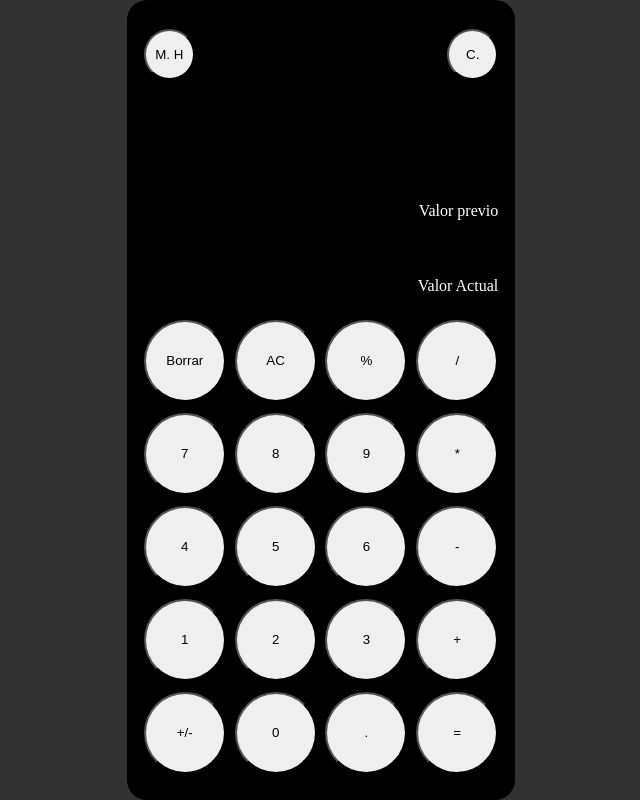
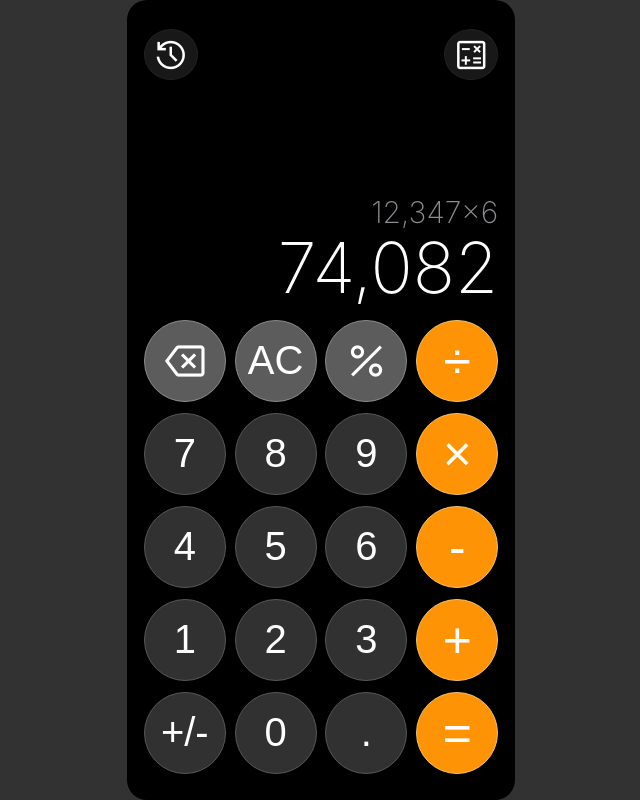
Before and after one commit to Vor7ex/web-ios-calculator, a plain HTML site: page index.html in a window 1280 px wide. Shown: the whole page, without its empty margins (319-959 px from the left). Drawn offline with nearby package versions, Linux system fonts and the light colour scheme.

Commit message:
refactor: enhance UI with icon buttons and improved styling

```diff
--- a/index.html
+++ b/index.html
@@ -5,6 +5,7 @@
     <meta http-equiv='X-UA-Compatible' content='IE=edge'>
     <title>Calculadora</title>
     <meta name='viewport' content='width=device-width, initial-scale=1'>
+    <link rel="stylesheet" href="https://fonts.googleapis.com/css2?family=Material+Symbols+Outlined:opsz,wght,FILL,GRAD@20..48,100..700,0..1,-50..200" />
     <link rel='stylesheet' type='text/css' media='screen' href='styles.css'>
     <script src='script.js'></script>
 </head>
@@ -12,36 +13,52 @@
 
     <div class="calculator-app">
         <header>
-            <button class="menu-icon">M. H</button>
-            <button class="calculator-icon">C.</button>
+            <button class="menu-icon">
+                <span class="material-symbols-outlined small-icon">
+                history
+                </span>
+            </button>
+            <button class="calculator-icon">
+                <span class="material-symbols-outlined small-icon">
+                calculate
+                </span>
+            </button>
         </header>
 
         <div class="calculator-display">
-            <div class="previous-operand">Valor previo</div>
-            <div class="current-operand">Valor Actual</div>
+            <div class="previous-operand">12,347×6</div>
+            <div class="current-operand">74,082</div>
         </div>
 
         <div class="keypad">
-            <button class="control">Borrar</button>
+            <button class="control">
+                <span class="material-symbols-outlined big-icon">
+                backspace
+                </span>
+            </button>
             <button class="control">AC</button>
-            <button class="control">%</button>
-            <button class="operator">/</button>
+            <button class="control">
+                <span class="material-symbols-outlined big-icon">
+                percent
+                </span>
+            </button>
+            <button class="operator big-icon">÷</button>
             <button class="number">7</button>
             <button class="number">8</button>
             <button class="number">9</button>
-            <button class="operator">*</button>
+            <button class="operator big-icon">×</button>
             <button class="number">4</button>
             <button class="number">5</button>
             <button class="number">6</button>
-            <button class="operator">-</button>
+            <button class="operator big-icon">-</button>
             <button class="number">1</button>
             <button class="number">2</button>
             <button class="number">3</button>
-            <button class="operator">+</button>
+            <button class="operator big-icon">+</button>
             <button class="number">+/-</button>
             <button class="number">0</button>
             <button class="number">.</button>
-            <button class="operator">=</button>
+            <button class="operator big-icon">=</button>
         </div>
     </div>
 </body>
--- a/styles.css
+++ b/styles.css
@@ -5,7 +5,7 @@ body{
     justify-content: center;
     align-items: center;
     margin: 0;
-
+    font-family: -apple-system, BlinkMacSystemFont, "SF Pro Display", "SF Pro Text", "Helvetica Neue", Arial, sans-serif;
 }
 
 .calculator-app{
@@ -34,13 +34,6 @@ header{
     justify-content: space-between;
 }
 
-button{
-    height: 100%; /* reduce el tamaño del botón */
-    aspect-ratio: 1; /* mantiene cuadrado/circular */
-    border-radius: 50%;
-    box-sizing: border-box;
-}
-
 .keypad{
     display: grid;
     grid-template-columns: repeat(4, 1fr);
@@ -51,15 +44,17 @@ button{
 }
 
 .calculator-display{
-    padding: 0 4.4% 6.5% 4.4%;
+    padding: 0 4.4% 2.5% 4.4%;
 }
 
 .previous-operand{
     height: 65%;
-    color: #fff;
+    color: #8d8c91;
     display: flex;
     align-items: flex-end; /* alinea al fondo */
     justify-content: flex-end; /* alinea a la derecha */
+    font-size: 30px;
+    font-weight: 200; /* negrita (o bold) */
 }
 
 .current-operand{
@@ -68,4 +63,58 @@ button{
     display: flex;
     align-items: flex-end; /* alinea al fondo */
     justify-content: flex-end; /* alinea a la derecha */
+    font-size: 70px; /* ajusta el tamaño */
+    font-weight: 200; /* negrita (o bold) */
 }
+
+button{
+    height: 100%; /* reduce el tamaño del botón */
+    aspect-ratio: 1; /* mantiene cuadrado/circular */
+    border-radius: 50%;
+    box-sizing: border-box;
+    border: 0;
+    font-size: 40px;
+    display: flex;
+    justify-content: center;
+    align-items: center;
+}
+
+.control{
+    background-color: #5c5c5c;
+    color: #fff;
+    border: 1px solid #8b8b8b;
+}
+
+.number{
+    background-color: #313131;
+    color: #fff;
+    border: 1px solid #575757;
+}
+
+.operator{
+    background-color: #fe9305;
+    color: #fff;
+    border: 1px solid #f0c370;
+}
+
+.menu-icon, .calculator-icon{
+    background-color: #181818;
+    color: #fff;
+    border: 1px solid #222222;
+}
+
+.material-symbols-outlined {
+  font-variation-settings:
+  'FILL' 0,
+  'wght' 300,
+  'GRAD' 0,
+  'opsz' 24
+}
+
+.big-icon {
+    font-size: 50px;
+}
+
+.small-icon {
+    font-size: 40px;
+}
```
